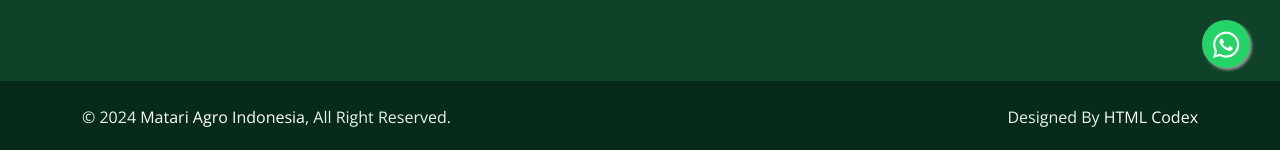
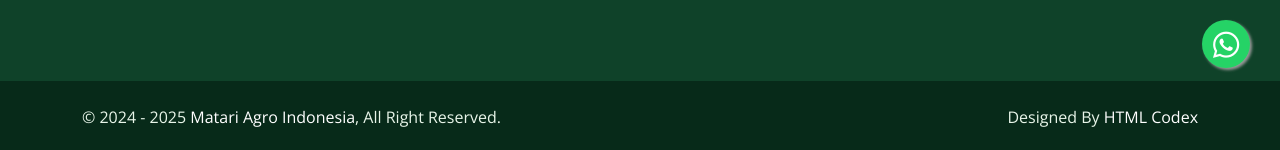
Before and after one commit to matariagro/enmagrin, a Jekyll site: the page built from send.html, in a window 1280 px wide and 1209 px high. Shown: the part 1056-1206 px from the top of the window. Built offline with Jekyll 4.4.1, drawn with Linux system fonts in a browser that asks for light colours; nearby versions of some CDN libraries.

Commit message:
Update default.html

```diff
--- a/_layouts/default.html
+++ b/_layouts/default.html
@@ -293,7 +293,7 @@
         <div class="container">
             <div class="row">
                 <div class="col-md-6 text-center text-md-start mb-3 mb-md-0">
-                    &copy; 2024 <a class="border-bottom" href="#">Matari Agro Indonesia</a>, All Right Reserved.
+                    &copy; 2024 - 2025 <a class="border-bottom" href="#">Matari Agro Indonesia</a>, All Right Reserved.
                 </div>
                 <div class="col-md-6 text-center text-md-end d-none d-lg-block d-md-none">
                     Designed By <a class="border-bottom" href="https://htmlcodex.com">HTML Codex</a>
```
